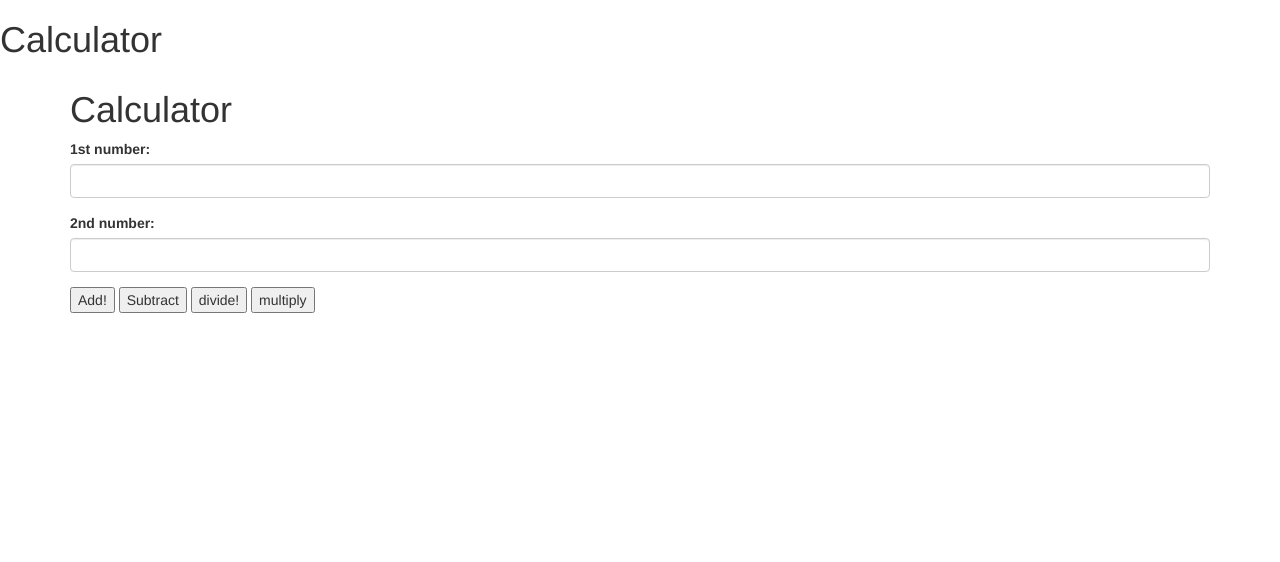
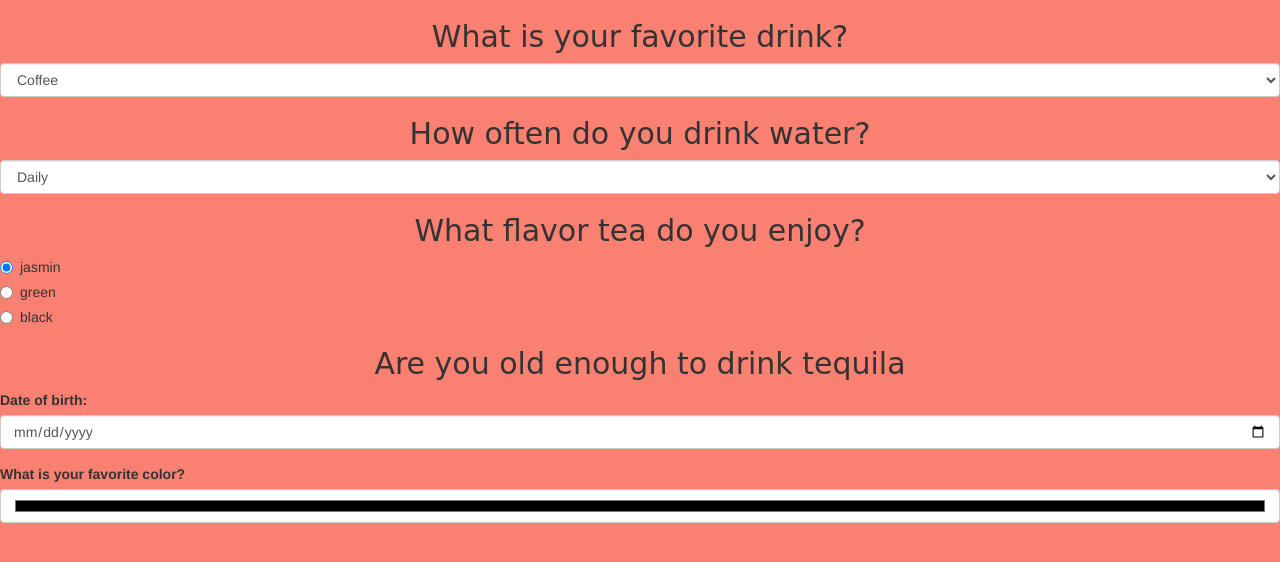
Before and after one commit to Marcinszopik/survey, a plain HTML site: page index.html in a window 1280 px wide. Drawn offline with Linux system fonts and the light colour scheme.

Commit message:
initial survey.html set up

```diff
--- a/css/styles.css
+++ b/css/styles.css
@@ -0,0 +1,9 @@
+body {
+  background-color: salmon
+  ;
+}
+h2 {
+  font-family: cursive;
+  text-align: center;
+
+}
--- a/index.html
+++ b/index.html
@@ -1,32 +1,64 @@
 <!DOCTYPE html>
 <html>
-  <head>
-    <title>Calculator</title>
-    <link href="css/bootstrap.css" rel="stylesheet" type="text/css">
-    <link href="css/styles.css" rel="stylesheet" type="text/css">
-    <script src="js/jquery-3.4.1.js"></script>
-    <script src="js/scripts.js"></script>
-  </head>
-  <body>
-    <h1>Calculator</h1>
-    <div class="container">
-      <h1>Calculator</h1>
-      <form id="math">
-        <div class="form-group">
-          <label for="num1">1st number:</label>
-          <input id="num1" class="form-control" type="text">
-        </div>
-        <div class="form-group">
-          <label for="num2">2nd number:</label>
-          <input id="num2" class="form-control" type="text">
-        </div>
-        <button type="submit" id="add"type="btn">Add!</button>
-        <button type="submit" id="subtract"name="btn">Subtract</button>
-        <button type="submit" id="divide" name="btn">divide!</button>
-        <button type="submit" id="multiply" name="btn">multiply</button>
-      <div id="output">
-      </div>
+<head>
+  <link rel="stylesheet" href="css/bootstrap.css" type="text/css">
+  <link rel="stylesheet" href="css/styles.css" type="text/css">
+  <script type="text/javascript" src="js/jquery-3.4.1.js"></script>
+  <script type="text/javascript" src="js/scripts.js"></script>
+  <title>Survey practice</title>
+</head>
+<body>
+  <div class="favdrink">
+    <h2>What is your favorite drink?</h2>
+    <select class="form-control" id="beverage">
+      <option>Coffee</option>
+      <option>Tea</option>
+      <option>water</option>
+      <option>Tequila</option>
+    </select>
+  </div>
 
-    </div>
+  <h2>How often do you drink water?</h2>
+  <select class="form-control" id="beverage">
+    <option value="1">Daily</option>
+    <option value="2">Twice a Day</option>
+    <option value="3">Three times a Day</option>
+    <option value="4">All Day</option>
+  </select>
+
+
+  <h2>What flavor tea do you  enjoy?</h2>
+  <div class="radio">
+    <label>
+      <input type="radio" name="flavor" value="jasmin" checked>
+      jasmin
+    </label>
+  </div>
+  <div class="radio">
+    <label>
+      <input type="radio" name="flavor" value="green">
+      green
+    </label>
+  </div>
+  <div class="radio">
+    <label>
+      <input type="radio" name="flavor" value="black">
+      black
+    </label>
+  </div>
+
+  <h2>Are you old enough to drink tequila</h2>
+  <div class="form-group">
+    <label for="born">Date of birth:</label>
+    <input id="born" class="form-control" type="date">
+  </div>
+
+  <div class="form-group">
+    <label for="color">What is your favorite color?</label>
+    <input id="color" class="form-control" type="color">
+  </div>
+
+
+
   </body>
 </html>
--- a/js/scripts.js
+++ b/js/scripts.js
@@ -1,60 +1,3 @@
+var dob = $("#born").val();
 
-var add = function(number1, number2) {
-  return number1 + number2;
-};
-
-var subtract = function(number1, number2) {
-  return number1 - number2;
-};
-
-var multiply = function(number1, number2) {
-  return number1 * number2;
-};
-
-var divide = function(number1, number2) {
-  return number1 / number2;
-};
-
-
-
-
-// User Interface or front-end logic:
-$().ready(function() {
-
-
-  $("form#math").submit(function(event){
-    event.preventDefault();
-  var number1 = parseInt($("#num1").val());
-  var number2 = parseInt($("#num2").val());
-  var result = add(number1, number2);
-  $("#output").text(result);
-
-  });
-  $("form#math").submit(function(event){
-    event.preventDefault();
-    var number1 = parseInt($("#num1").val());
-    var number2 = parseInt($("#num2").val());
-    var result = subtract(number1, number2);
-    $("#output").text(result);
-  });
-
-  /*$("form#math").submit(function(event){
-    event.preventDefault();
-    var number1 = parseInt($("#num1").val());
-    var number2 = parseInt($("#num2").val());
-    var result = divide(number1, number2);
-    $("#output").text(result);
-  });*/
-/*
-  $("form#math").submit(function(event){
-    event.preventDefault();
-    var number1 = parseInt($("#num1").val());
-    var number2 = parseInt($("#num2").val());
-    var result = multiply(number1, number2);
-    $("#output").text(result);
-  });
-*/
-
-
-});
-//$("#subt").val(Number($("#num1").val()) - Number($("#num2").val()));
+var favoriteColor = $("#co
```
